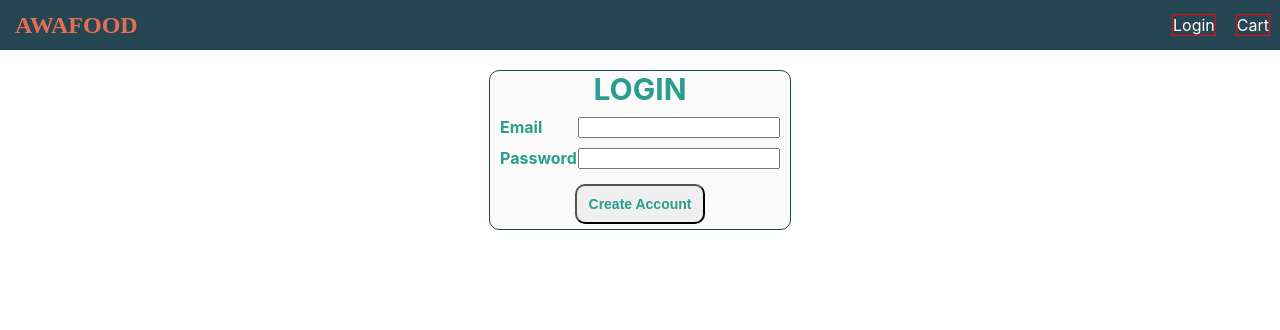
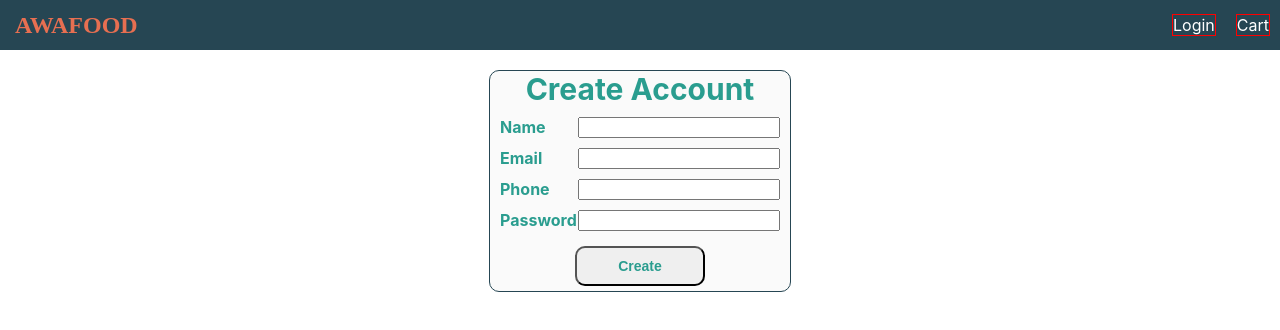
Before and after one commit to NituX/OnlineFoodShop-Frontend, a React (Create React App) app: page / in a window 1280 px wide. Shown: the top 330 px of the page. Built offline with nearby package versions, Linux system fonts and the light colour scheme; a web font is replaced by a local one.

Commit message:
Register page
Raw register-page done

```diff
--- a/src/App.js
+++ b/src/App.js
@@ -1,12 +1,12 @@
 import './App.css';
 import Header from './components/Header.js';
-import Login from './components/Login.js'
-
+import Login from './components/Login.js';
+import Register from './components/Register.js';
 function App() {
   return (
     <div className="App">
       <Header/>
-      <Login/>
+      <Register/>
     </div>
   );
 }
--- /dev/null
+++ b/src/components/Register.js
@@ -0,0 +1,35 @@
+import React from 'react';
+import styles from './Login.module.css';
+
+export default function Login() {
+    return (
+        <div className= {styles.container}>
+            <body>
+                Create Account
+            </body>
+
+            <div className= {styles.inputfield}>
+                <body>Name</body>
+                <input type='text'/>
+            </div>
+
+            <div className= {styles.inputfield}>
+                <body>Email</body>
+                <input type='text'/>
+            </div>
+
+            <div className= {styles.inputfield}>
+                <body>Phone</body>
+                <input type='text'/>
+            </div>
+
+            <div className= {styles.inputfield}>
+                <body>Password</body>
+                <input type='text'/>
+            </div>
+
+            <button> Create </button>
+
+        </div>
+    )
+}
```
